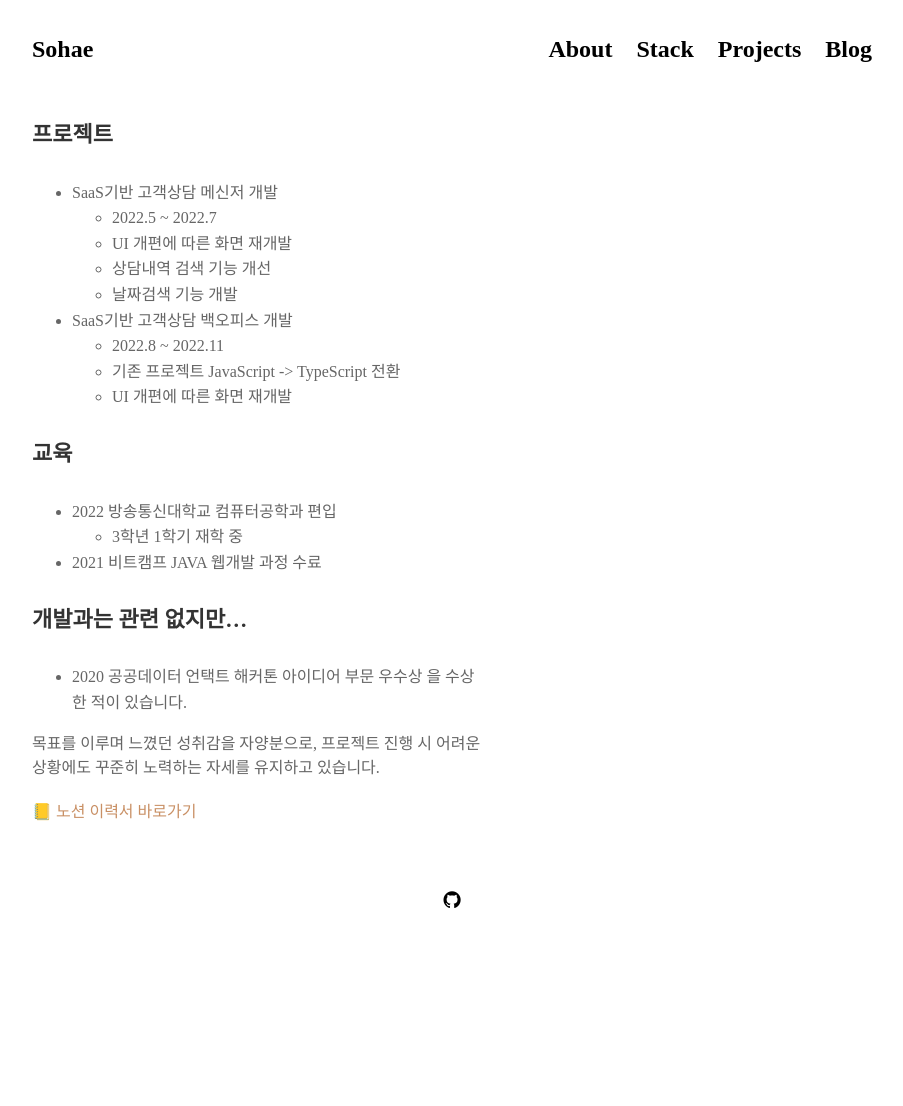
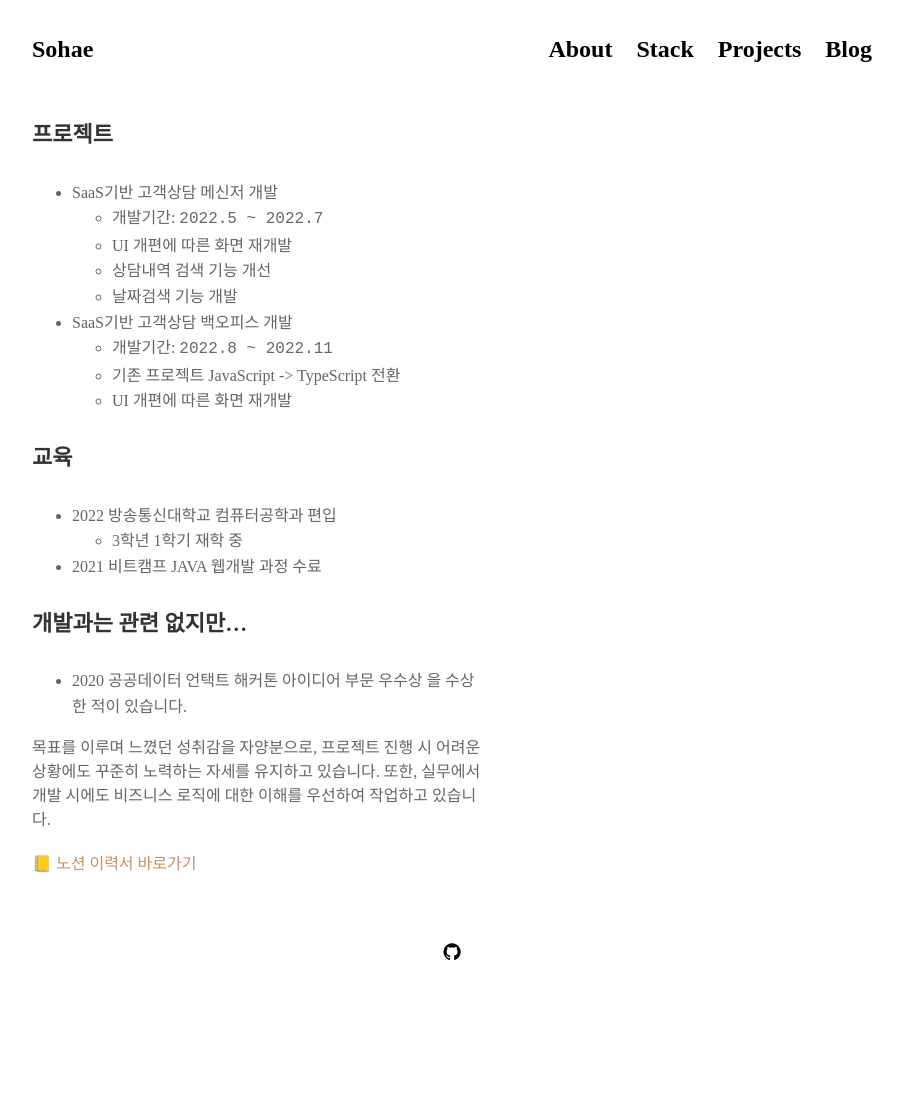
Before and after one commit to Dayook/dayook.github.io, a Jekyll site: the page built from pages/about.md, in a window 1280 px wide. Shown: the whole page, without its empty margins (188-1091 px from the left). Built offline with Jekyll 4.4.1, drawn with Linux system fonts in a browser that asks for light colours; nearby versions of some CDN libraries; some web fonts are replaced; before the commit the page ends 1054 px from its top, so only the background shows below that; some of the changed lines change nothing that is shown.

Commit message:
Update about.md

```diff
--- a/pages/about.md
+++ b/pages/about.md
@@ -7,12 +7,12 @@ permalink: /about
 #### 프로젝트
 
 - SaaS기반 고객상담 메신저 개발
-  - 2022.5 ~ 2022.7
+  - 개발기간: `2022.5 ~ 2022.7`
   - UI 개편에 따른 화면 재개발
   - 상담내역 검색 기능 개선
    - 날짜검색 기능 개발
 - SaaS기반 고객상담 백오피스 개발
-  - 2022.8 ~ 2022.11
+  - 개발기간: `2022.8 ~ 2022.11`
   - 기존 프로젝트 JavaScript -> TypeScript 전환
   - UI 개편에 따른 화면 재개발
 
@@ -29,5 +29,6 @@ permalink: /about
 
 
 목표를 이루며 느꼈던 성취감을 자양분으로, 프로젝트 진행 시 어려운 상황에도 꾸준히 노력하는 자세를 유지하고 있습니다.
+또한, 실무에서 개발 시에도 비즈니스 로직에 대한 이해를 우선하여 작업하고 있습니다.
 
 [📒 노션 이력서 바로가기](https://iridescent-draw-309.notion.site/Resume-ab19bbfa8ff1472182ade1129fb2addb){:target="\_blank"}
```
